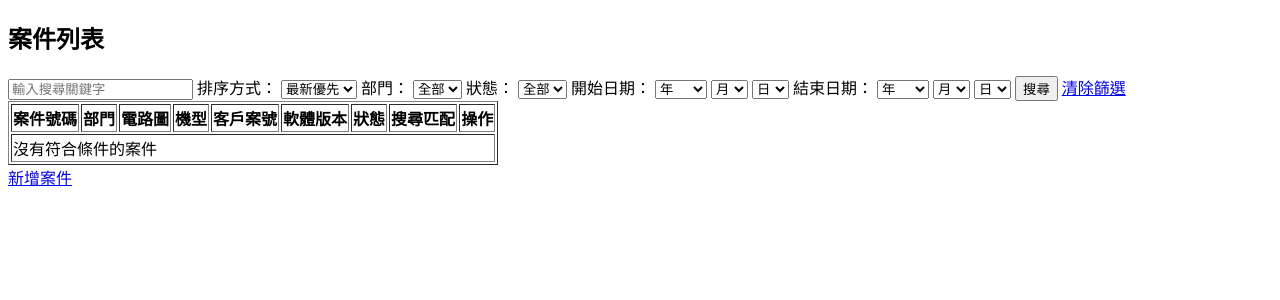
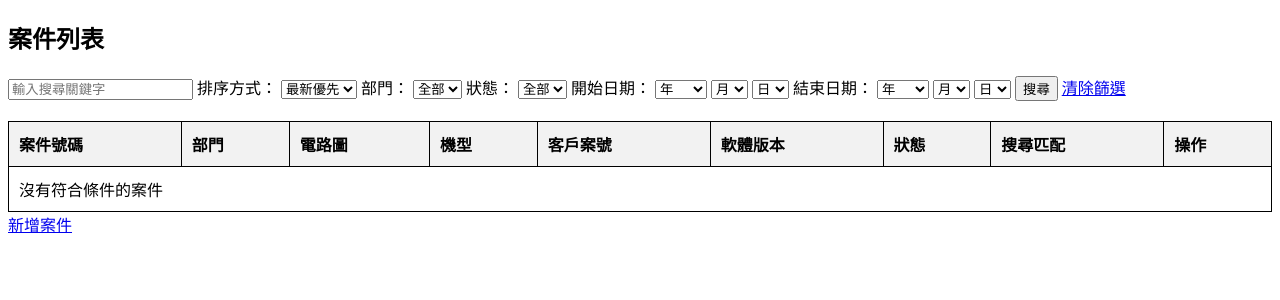
Before and after one commit to Leslie121224/case_management, a Django app: page /cases/ in a window 1280 px wide. Shown: the part 114-414 px from the top of the page. Run offline with Django 5.2, Linux system fonts and the light colour scheme; the visitor is signed in with stand-in values (Sample User, id 1); data that the repository does not hold is empty.

Commit message:
refactor: Using .css beautifier the case list form.
Original form looks too crowded. Add .css to arrange the styles.

```diff
--- /dev/null
+++ b/case_tracker/static/css/style.css
@@ -0,0 +1,16 @@
+form{
+    margin-bottom: 20px;
+}
+
+table {
+    width: 100%;
+    border-collapse: collapse;
+}
+th, td {
+    padding: 10px; /* 🔹 增加內距，讓表格更舒適 */
+    border: 1px solid black; /* 🔹 加邊框讓格子清晰 */
+    text-align: left;
+}
+th {
+    background-color: #f2f2f2; /* 🔹 標題行顏色 */
+}
--- a/case_tracker/templates/base.html
+++ b/case_tracker/templates/base.html
@@ -4,6 +4,9 @@
     <meta charset="UTF-8">
     <meta name="viewport" content="width=device-width, initial-scale=1.0">
     <title>{% block title %}案件管理系統{% endblock %}</title>
+    {% load static %}
+    <link rel="stylesheet" type="text/css" href="{% static 'css/style.css' %}">
+
 </head>
 <body>
     <header>
```
